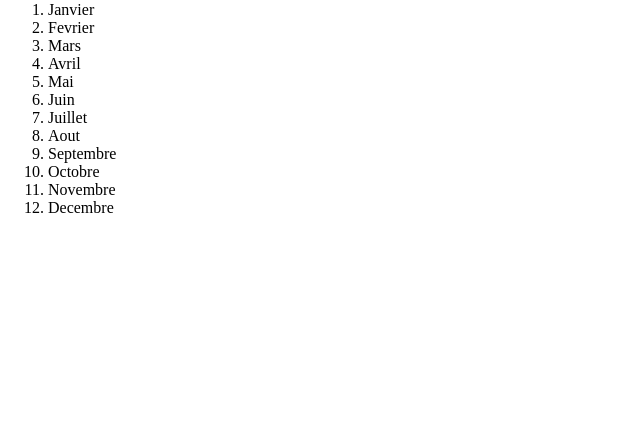
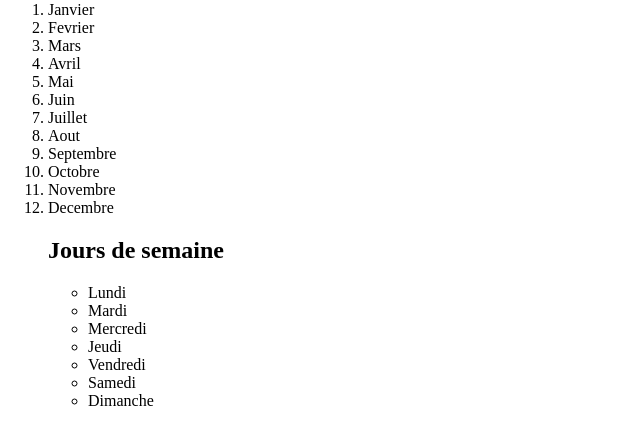
Before and after one commit to melchqt/htmlPartie1Exercice3, a plain HTML site: page index.html in a window 1280 px wide. Shown: the part 79-524 px from the top of the page, without its empty margins (0-640 px from the left). Drawn offline with Linux system fonts and the light colour scheme.

Commit message:
site internet

```diff
--- a/index.html
+++ b/index.html
@@ -19,5 +19,14 @@
     <li>Octobre</li>
     <li>Novembre</li>
     <li>Decembre</li>
+  <h2>Jours de semaine</h2>
+  <ul>
+    <li>Lundi</li>
+    <li>Mardi</li>
+    <li>Mercredi</li>
+    <li>Jeudi</li>
+    <li>Vendredi</li>
+    <li>Samedi</li>
+    <li>Dimanche</li>
   </body>
 </html>
```
